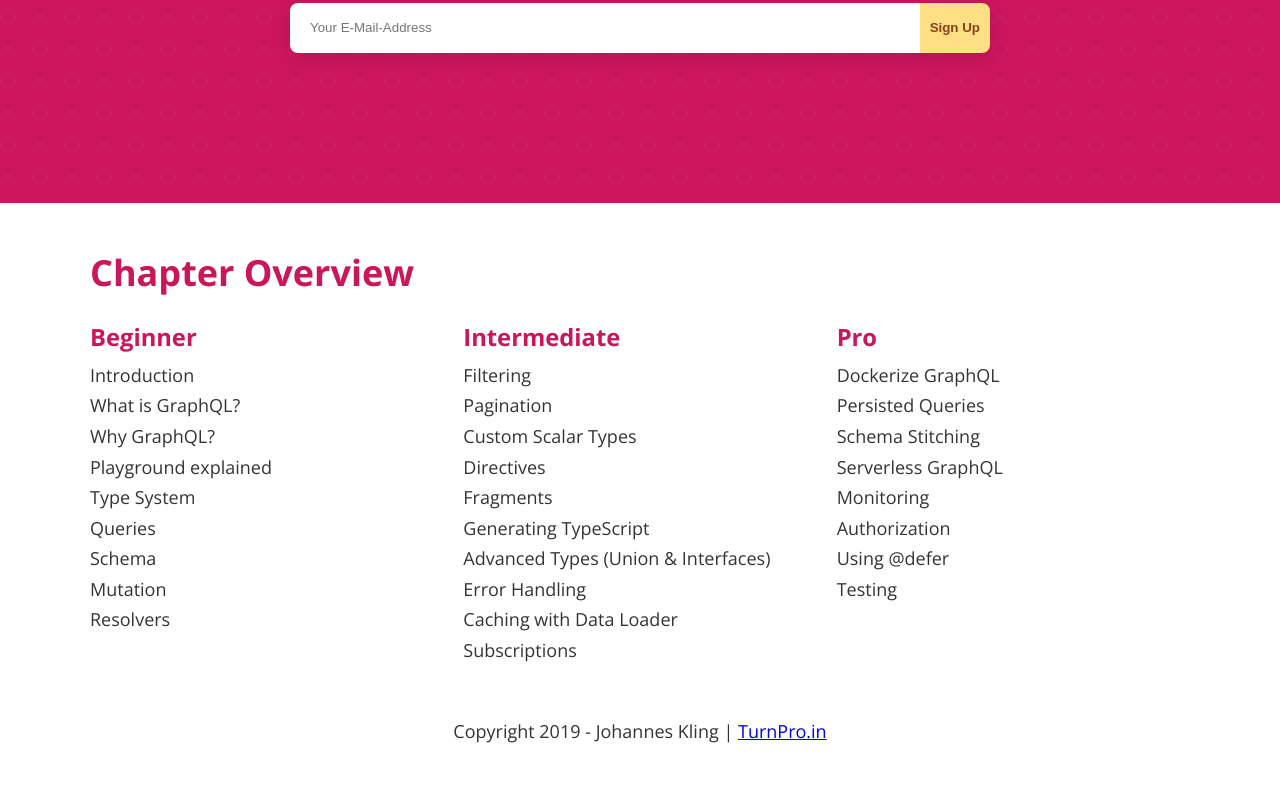
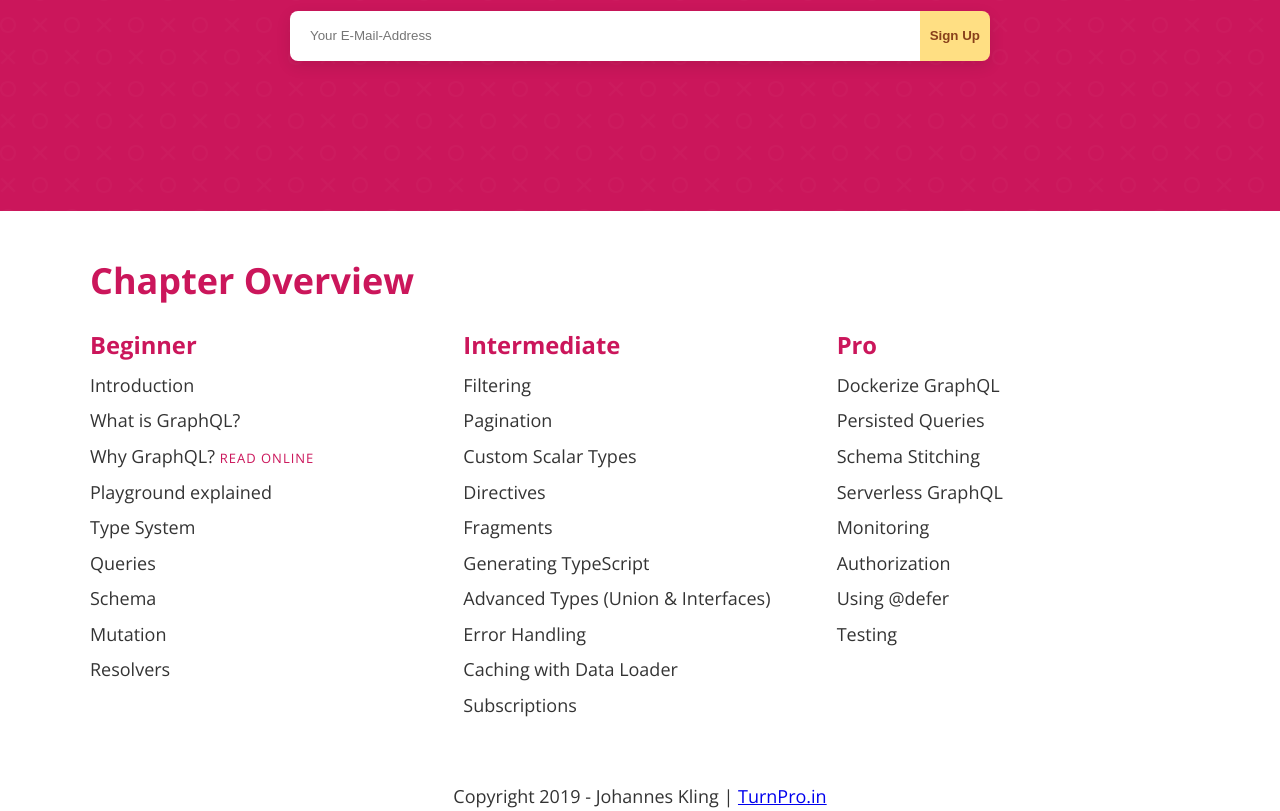
Before and after one commit to Jibbedi/turnprov2, a Gatsby site: page /ebook/graphql in a window 1280 px wide. Shown: the part 1388-2199 px from the top of the page. Before the commit the page ends 2134 px from the top, so only its background shows below. Built offline with nearby package versions, Linux system fonts and the light colour scheme; Gatsby itself is replaced by a stand-in of ours; some packages are replaced by stand-ins of ours.

Commit message:
added link to chapters

```diff
--- a/src/pages/ebook/graphql.js
+++ b/src/pages/ebook/graphql.js
@@ -32,6 +32,10 @@ const Chapters = styled.div`
   grid-template-columns: repeat(3, 1fr);
   grid-gap: 20px;
 
+  div {
+    margin-bottom: 5px;
+  }
+
   @media (max-width: 1000px) {
     grid-template-columns: 1fr;
   }
@@ -54,11 +58,21 @@ const Step = styled.h3`
   display: flex;
   align-items: center;
   color: #cb165b;
-  margin-bottom: 10px;
+  margin-bottom: 12px;
 `;
 
 const Center = styled.div`
   text-align: center;
+`;
+
+const ReadOnlineWrapper = styled.span`
+  a {
+    color: #cb165b;
+    text-transform: uppercase;
+    text-decoration: none;
+    font-size: 13px;
+    letter-spacing: 1px;
+  }
 `;
 
 export default ({ data }) => {
@@ -153,7 +167,12 @@ export default ({ data }) => {
             <Step>Beginner</Step>
             <div>Introduction</div>
             <div>What is GraphQL?</div>
-            <div>Why GraphQL?</div>
+            <div>
+              Why GraphQL?{" "}
+              <ReadOnlineWrapper>
+                <GatsbyLink to="/graphql/why-graphql">Read online</GatsbyLink>
+              </ReadOnlineWrapper>
+            </div>
             <div>Playground explained</div>
             <div>Type System</div>
             <div>Queries</div>
```
